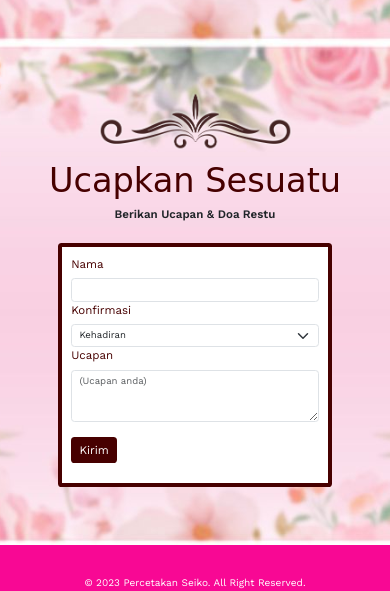
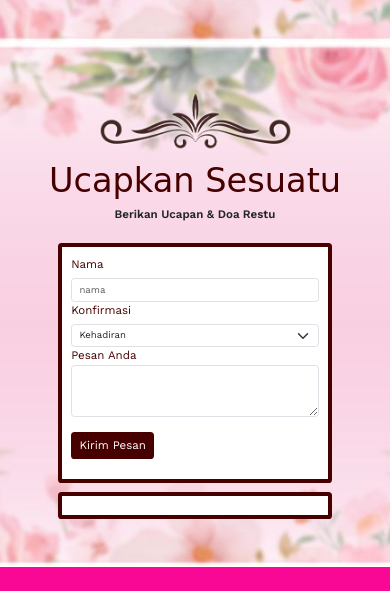
Before and after one commit to rizki2345/rizki2345.github.io, a plain HTML site: page main.html in a window 390 px wide. Shown: the part 5990-6581 px from the top of the page. Drawn offline with nearby package versions, Linux system fonts and the light colour scheme; a script that the page names is missing; a web font is replaced by a local one.

Commit message:
main.html

```diff
--- a/main.html
+++ b/main.html
@@ -281,46 +281,65 @@
         </div>
         <div class="card isiucapan justify-content-center">
             <div class="card-body">
-                <form class="row row-cols-lg-8 align-items-center justify-content-center" id="myForm">
+                <form class="row row-cols-lg-8 align-items-center justify-content-center" id="myForm"
+                    onsubmit="sendMessage()">
                     <div class="mb-3">
+
                         <label for="nama" class="form-label">Nama</label>
-                        <input type="text" class="form-control" id="nama" name="nama">
+                        <input type="text" class="form-control" id="nama" placeholder="nama" required>
+
                         <label for="status" class="form-label">Konfirmasi</label>
-                        <select name="status" id="status" class="form-select">
+                        <select name="status" id="status" class="form-select" required>
                             <option selected>Kehadiran</option>
                             <option value="Hadir">Hadir</option>
                             <option value="Tidak Hadir">Tidak Hadir</option>
                             <option value="Tidak Hadir">InshaAllah</option>
                         </select>
-                        <label for="komen" class="form-label">Ucapan</label>
-                        <textarea class="form-control" id="komen" name="komen" placeholder="(Ucapan anda)"
-                            rows="3"></textarea>
+
+                        <div class="mb-3">
+                            <label for="pesan">Pesan Anda</label>
+                            <textarea id="pesan" cols="30" rows="3" class="form-control" required></textarea>
+                        </div>
+
                         <div class="col-12" style="margin-top: 25px;">
-                            <button class="btn btnucapan">Kirim</button>
+                            <button class="btn btnucapan" type="submit">Kirim Pesan</button>
                         </div>
                     </div>
             </div>
         </div>
+
+        <script>
+            function sendMessage() {
+                const nama = document.getElementById('nama').value;
+                const status = document.getElementById('status').value;
+                const pesan = document.getElementById('pesan').value;
+
+                const url = "https://api.whatsapp.com/send?phone=6281521502923&text=Halo%20Bang%0ASaya%20*" + nama + "*%0AKehadiran%20*" + status + "*%0A%0A*" + pesan + "*%0A"
+                window.open(url);
+            }
+        </script>
+
         </form>
-        <div class="row justify-content-center mt-3">
-            <div class="col-md-6">
+        <div class="card isiucapan justify-content-center mt-3">
+            <div class="card-body">
                 <div id="disqus_thread"></div>
                 <script>
                     /**
                     *  RECOMMENDED CONFIGURATION VARIABLES: EDIT AND UNCOMMENT THE SECTION BELOW TO INSERT DYNAMIC VALUES FROM YOUR PLATFORM OR CMS.
                     *  LEARN WHY DEFINING THESE VARIABLES IS IMPORTANT: https://disqus.com/admin/universalcode/#configuration-variables    */
+
                     var disqus_config = function () {
-                    this.page.url = rizki2345.github.io/main.html
+                        this.page.url = rizki2345.github.io / main.html
                         this.page.identifier = rizki2345.github.io
                     };
-                    (function() { // DON'T EDIT BELOW THIS LINE
+
+                    (function () { // DON'T EDIT BELOW THIS LINE
                         var d = document, s = d.createElement('script');
                         s.src = 'https://tema1.disqus.com/embed.js';
                         s.setAttribute('data-timestamp', +new Date());
                         (d.head || d.body).appendChild(s);
                     })();
                 </script>
-                <noscript>Please enable JavaScript to view the <a href="https://disqus.com/?ref_noscript">comments powered by Disqus.</a></noscript>
             </div>
 
         </div>
```
Lines whose indentation alone changed are shown as unchanged.
